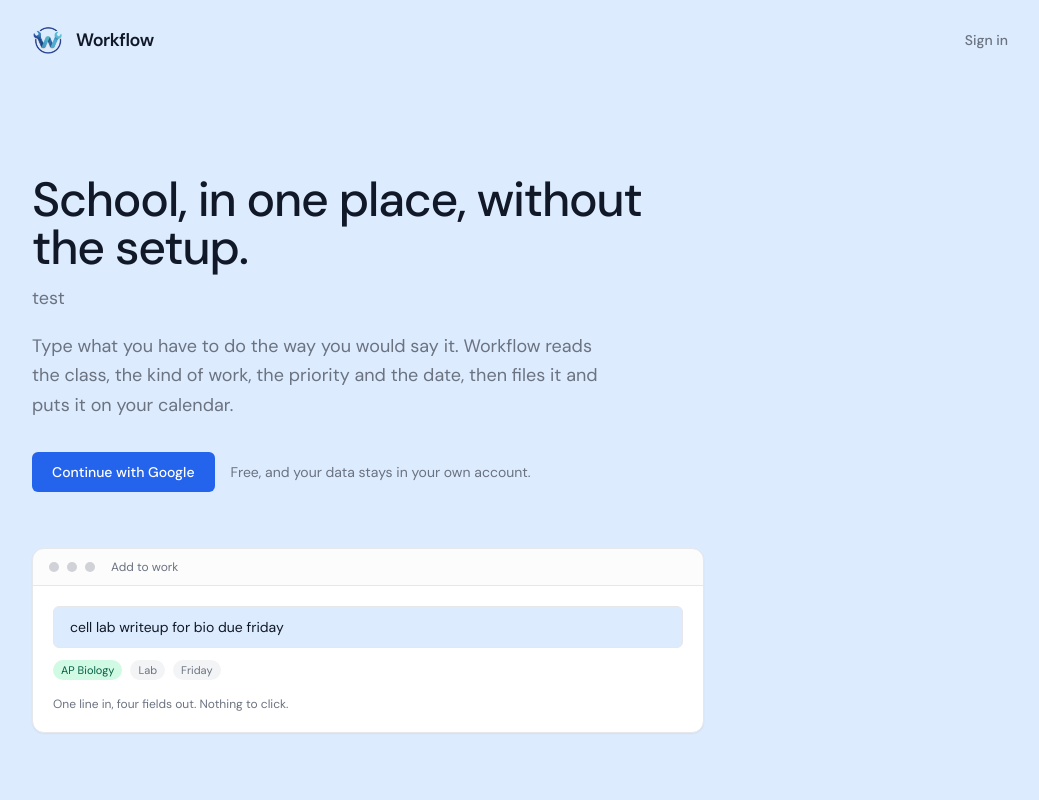
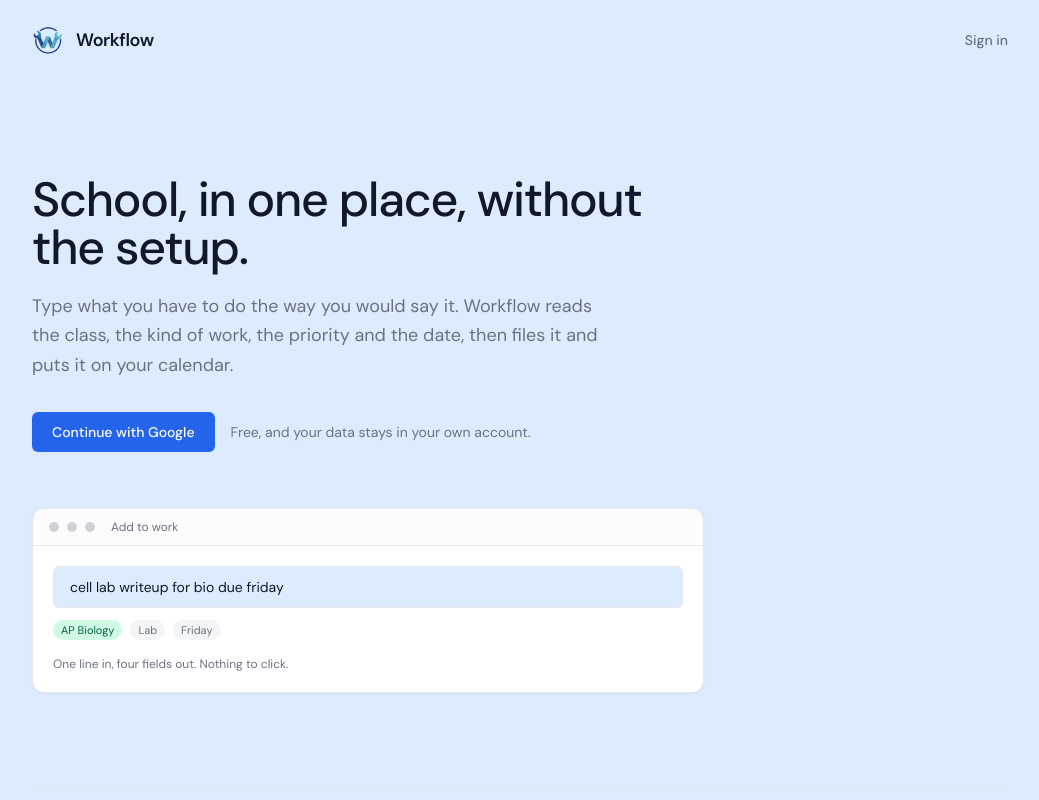
Before and after one commit to ElijahFeldman7/workflow, a React (Create React App) app in the folder dashboard/: page / in a window 1280 px wide. Shown: the top 800 px of the page, without its empty margins (120-1159 px from the left). Built offline with nearby package versions, Linux system fonts and the light colour scheme; no server answers.

Commit message:
remove test line

```diff
--- a/dashboard/src/components/landing/Landing.js
+++ b/dashboard/src/components/landing/Landing.js
@@ -41,7 +41,6 @@ const Landing = () => (
         <h1 className="text-4xl sm:text-5xl font-medium tracking-tight leading-[1.1] max-w-2xl">
           School, in one place, without the setup.
         </h1>
-        <p className="mt-3 text-lg text-muted-foreground">test</p>
         <p className="mt-5 text-lg text-muted-foreground max-w-xl leading-relaxed">
           Type what you have to do the way you would say it. Workflow reads the
           class, the kind of work, the priority and the date, then files it and
```
